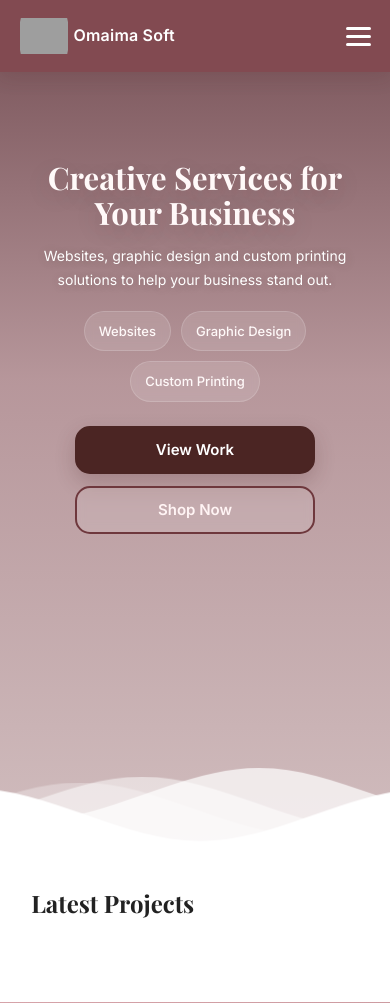
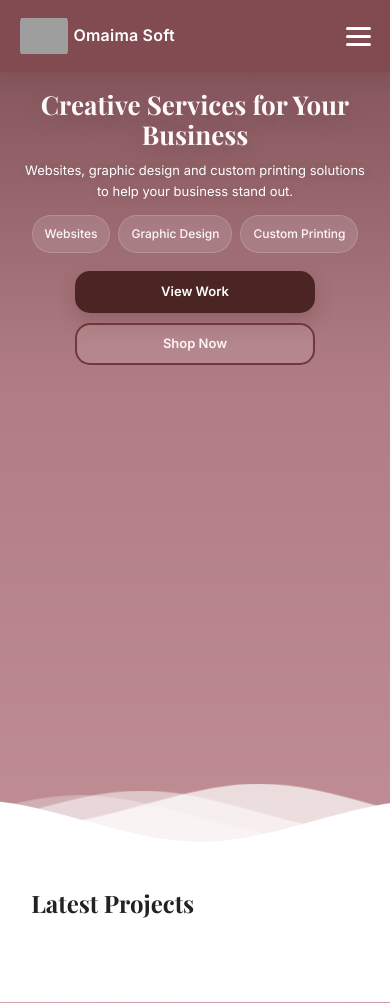
Before and after one commit to omaimasoft/my-portfolio, a Django app: page / in a window 390 px wide. Shown: the top 1003 px of the page. Run offline with Django 5.2, Linux system fonts and the light colour scheme; data that the repository does not hold is empty; grey boxes are pictures that could not be loaded.

Commit message:
Update project

```diff
--- a/projects/static/css/home.css
+++ b/projects/static/css/home.css
@@ -8,7 +8,7 @@
     min-height: 100svh;
     width: 100%;
     overflow: hidden;
-    background-color: #c9969d51;
+    background-color: #c9969d39;
     background-size: cover;
     background-position: center center;
     background-repeat: no-repeat;
@@ -237,13 +237,13 @@
 ========================= */
 @media (max-width: 768px){
     .hero-main{
-        background-position: 65% center;
+        background-position: 50% center;
     }
 
     .hero-main__overlay{
         background: linear-gradient(
             180deg,
-            rgba(78, 33, 40, 0.76) 0%,
+            rgba(78, 33, 40, 0.545) 0%,
             rgba(117, 66, 73, 0.46) 45%,
             rgba(75, 37, 35, 0.18) 100%
         );
@@ -325,6 +325,110 @@
     .hero-main__btn{
         width: 100%;
         max-width: 240px;
+    }
+}
+/* =========================
+   MOBILE HERO FIX
+========================= */
+@media (max-width: 768px){
+    .hero-main{
+        min-height: 92svh;
+        background-size: contain !important;   /* الصورة كاملة */
+        background-position: center bottom !important;
+        background-repeat: no-repeat !important;
+        background-color: #c9969d; /* يملأ الفراغ */
+    }
+
+    .hero-main__overlay{
+        background: linear-gradient(
+            180deg,
+            rgba(78, 33, 40, 0.62) 0%,
+            rgba(117, 66, 73, 0.30) 45%,
+            rgba(75, 37, 35, 0.08) 100%
+        );
+    }
+
+    .hero-main__container{
+        padding: 90px 5% 70px;
+        gap: 18px;
+        align-content: start;
+    }
+
+    .hero-main__badge{
+        font-size: 11px;
+        padding: 7px 12px;
+        margin-bottom: 12px;
+    }
+
+    .hero-main__title{
+        font-size: 30px;
+        line-height: 1.15;
+        margin-bottom: 10px;
+    }
+
+    .hero-main__text{
+        font-size: 14px;
+        line-height: 1.6;
+        margin-bottom: 14px;
+    }
+
+    .hero-main__services{
+        gap: 8px;
+        margin-bottom: 18px;
+    }
+
+    .hero-main__services span{
+        font-size: 12px;
+        padding: 8px 12px;
+    }
+
+    .hero-main__actions{
+        gap: 10px;
+    }
+
+    .hero-main__btn{
+        min-width: 125px;
+        height: 44px;
+        font-size: 14px;
+        padding: 0 14px;
+    }
+
+    .hero-main__social{
+        gap: 10px;
+        margin-top: 8px;
+    }
+
+    .hero-main__social-link{
+        width: 38px;
+        height: 38px;
+        font-size: 16px;
+    }
+
+    .hero-main__waves{
+        height: 65px;
+        min-height: 45px;
+    }
+}
+
+@media (max-width: 480px){
+    .hero-main{
+        min-height: 88svh;
+        background-size: contain !important;
+        background-position: center bottom !important;
+    }
+
+    .hero-main__title{
+        font-size: 26px;
+    }
+
+    .hero-main__text{
+        font-size: 13px;
+    }
+
+    .hero-main__btn{
+        min-width: 118px;
+        height: 42px;
+        font-size: 13px;
     }
 }
 /* =========================
```
